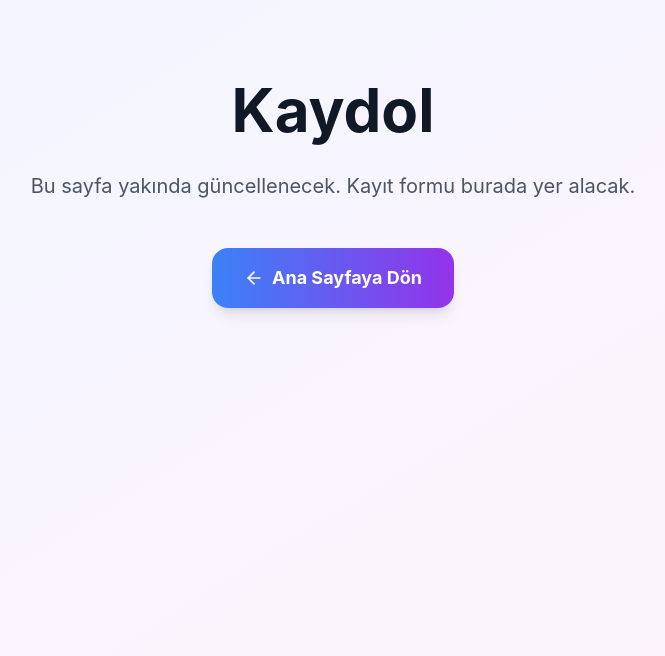
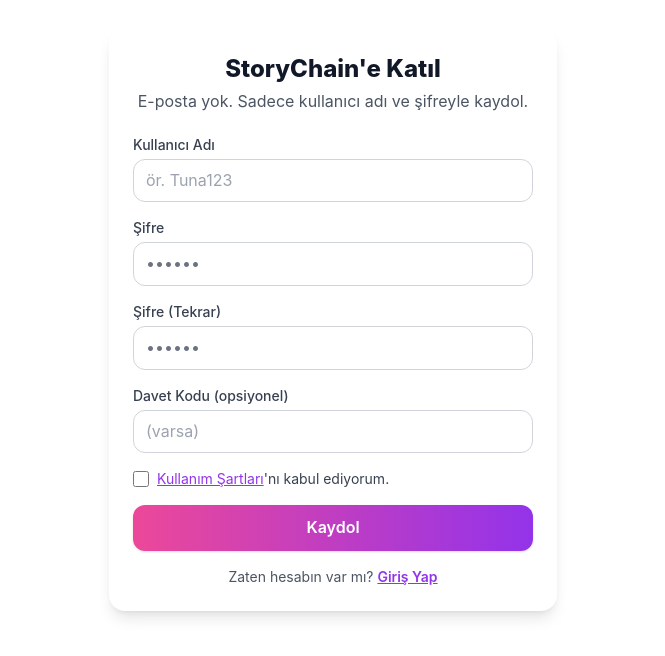
Before and after one commit to ardakrtss/storychain-frontend, a Next.js app: page /kaydol in a window 1280 px wide. Shown: the top 656 px of the page, without its empty margins (307-972 px from the left). Built offline with nearby package versions, Linux system fonts and the light colour scheme; no server answers.

Commit message:
Kaydol sayfasi modern form tasarimina gecirildi - tam fonksiyonel kayit formu

```diff
--- a/src/app/kaydol/page.js
+++ b/src/app/kaydol/page.js
@@ -1,35 +1,171 @@
-'use client';
+"use client";
+import { useState } from "react";
+import Link from "next/link";
 
-import { motion } from 'framer-motion';
-import Link from 'next/link';
-import { ArrowLeft } from 'lucide-react';
+export default function KaydolPage() {
+  const [form, setForm] = useState({
+    username: "",
+    password: "",
+    confirm: "",
+    invite: "",
+    terms: false,
+  });
+  const [msg, setMsg] = useState({ type: "", text: "" });
 
-export default function RegisterPage() {
+  function onChange(e) {
+    const { name, value, type, checked } = e.target;
+    setForm((f) => ({ ...f, [name]: type === "checkbox" ? checked : value }));
+  }
+
+  function validate() {
+    if (form.username.trim().length < 3)
+      return "Kullanıcı adı en az 3 karakter olmalı.";
+    if (form.password.length < 6)
+      return "Şifre en az 6 karakter olmalı.";
+    if (form.password !== form.confirm)
+      return "Şifreler eşleşmiyor.";
+    if (!form.terms)
+      return "Kullanım Şartları'nı kabul etmelisin.";
+    return "";
+  }
+
+  async function onSubmit(e) {
+    e.preventDefault();
+    const err = validate();
+    if (err) {
+      setMsg({ type: "error", text: err });
+      return;
+    }
+    // Backend bağlanınca burayı /api/register'a POST edeceğiz.
+    console.log("REGISTER_PAYLOAD", {
+      username: form.username,
+      password: form.password,
+      invite: form.invite || null,
+    });
+    setMsg({
+      type: "success",
+      text:
+        "Hesap oluşturuldu (örnek). Backend eklendiğinde kayıt tamamlanacak.",
+    });
+  }
+
   return (
-    <div className="min-h-screen bg-gradient-to-br from-blue-50 via-purple-50 to-pink-50">
-      <div className="max-w-4xl mx-auto px-4 sm:px-6 lg:px-8 py-20">
-        <motion.div
-          initial={{ opacity: 0, y: 50 }}
-          animate={{ opacity: 1, y: 0 }}
-          transition={{ duration: 0.8 }}
-          className="text-center"
-        >
-          <h1 className="text-5xl lg:text-6xl font-bold text-gray-900 mb-8">
+    <main className="min-h-[80vh] flex items-center justify-center px-4">
+      <div className="w-full max-w-md bg-white rounded-2xl shadow-lg p-6">
+        <h1 className="text-2xl font-extrabold text-gray-900 text-center">
+          StoryChain'e Katıl
+        </h1>
+        <p className="mt-1 text-center text-gray-600">
+          E-posta yok. Sadece kullanıcı adı ve şifreyle kaydol.
+        </p>
+
+        {msg.text && (
+          <div
+            className={`mt-4 rounded-md p-3 text-sm ${
+              msg.type === "success"
+                ? "bg-green-50 text-green-700 border border-green-200"
+                : "bg-red-50 text-red-700 border border-red-200"
+            }`}
+          >
+            {msg.text}
+          </div>
+        )}
+
+        <form onSubmit={onSubmit} className="mt-5 space-y-4">
+          <div>
+            <label className="block text-sm font-medium text-gray-700">
+              Kullanıcı Adı
+            </label>
+            <input
+              name="username"
+              value={form.username}
+              onChange={onChange}
+              className="mt-1 w-full rounded-xl border border-gray-300 px-3 py-2 focus:outline-none focus:ring-2 focus:ring-purple-400"
+              placeholder="ör. Tuna123"
+              autoComplete="username"
+            />
+          </div>
+
+          <div>
+            <label className="block text-sm font-medium text-gray-700">
+              Şifre
+            </label>
+            <input
+              type="password"
+              name="password"
+              value={form.password}
+              onChange={onChange}
+              className="mt-1 w-full rounded-xl border border-gray-300 px-3 py-2 focus:outline-none focus:ring-2 focus:ring-purple-400"
+              placeholder="••••••"
+              autoComplete="new-password"
+            />
+          </div>
+
+          <div>
+            <label className="block text-sm font-medium text-gray-700">
+              Şifre (Tekrar)
+            </label>
+            <input
+              type="password"
+              name="confirm"
+              value={form.confirm}
+              onChange={onChange}
+              className="mt-1 w-full rounded-xl border border-gray-300 px-3 py-2 focus:outline-none focus:ring-2 focus:ring-purple-400"
+              placeholder="••••••"
+              autoComplete="new-password"
+            />
+          </div>
+
+          <div>
+            <label className="block text-sm font-medium text-gray-700">
+              Davet Kodu (opsiyonel)
+            </label>
+            <input
+              name="invite"
+              value={form.invite}
+              onChange={onChange}
+              className="mt-1 w-full rounded-xl border border-gray-300 px-3 py-2 focus:outline-none focus:ring-2 focus:ring-purple-400"
+              placeholder="(varsa)"
+            />
+          </div>
+
+          <label className="flex items-center gap-2 text-sm text-gray-700">
+            <input
+              type="checkbox"
+              name="terms"
+              checked={form.terms}
+              onChange={onChange}
+              className="h-4 w-4 rounded border-gray-300 text-purple-600 focus:ring-purple-400"
+            />
+            <span>
+              <Link
+                href="/kullanim-sartlari"
+                className="underline text-purple-600 hover:text-purple-700"
+              >
+                Kullanım Şartları
+              </Link>
+              'nı kabul ediyorum.
+            </span>
+          </label>
+
+          <button
+            type="submit"
+            className="w-full rounded-xl bg-gradient-to-r from-pink-500 to-purple-600 text-white py-2.5 font-semibold shadow hover:opacity-95 focus:outline-none focus:ring-2 focus:ring-purple-400"
+          >
             Kaydol
-          </h1>
-          <p className="text-xl text-gray-600 mb-12 max-w-3xl mx-auto">
-            Bu sayfa yakında güncellenecek. Kayıt formu burada yer alacak.
-          </p>
+          </button>
+        </form>
 
+        <p className="mt-4 text-center text-sm text-gray-600">
+          Zaten hesabın var mı?{" "}
           <Link
-            href="/"
-            className="inline-flex items-center gap-2 bg-gradient-to-r from-blue-500 to-purple-600 hover:from-blue-600 hover:to-purple-700 text-white px-8 py-4 rounded-2xl font-bold text-lg transition-all duration-300 shadow-lg hover:shadow-xl"
+            href="/giris"
+            className="font-semibold text-purple-600 hover:text-purple-700 underline"
           >
-            <ArrowLeft size={20} />
-            <span>Ana Sayfaya Dön</span>
+            Giriş Yap
           </Link>
-        </motion.div>
+        </p>
       </div>
-    </div>
+    </main>
   );
 }
```
